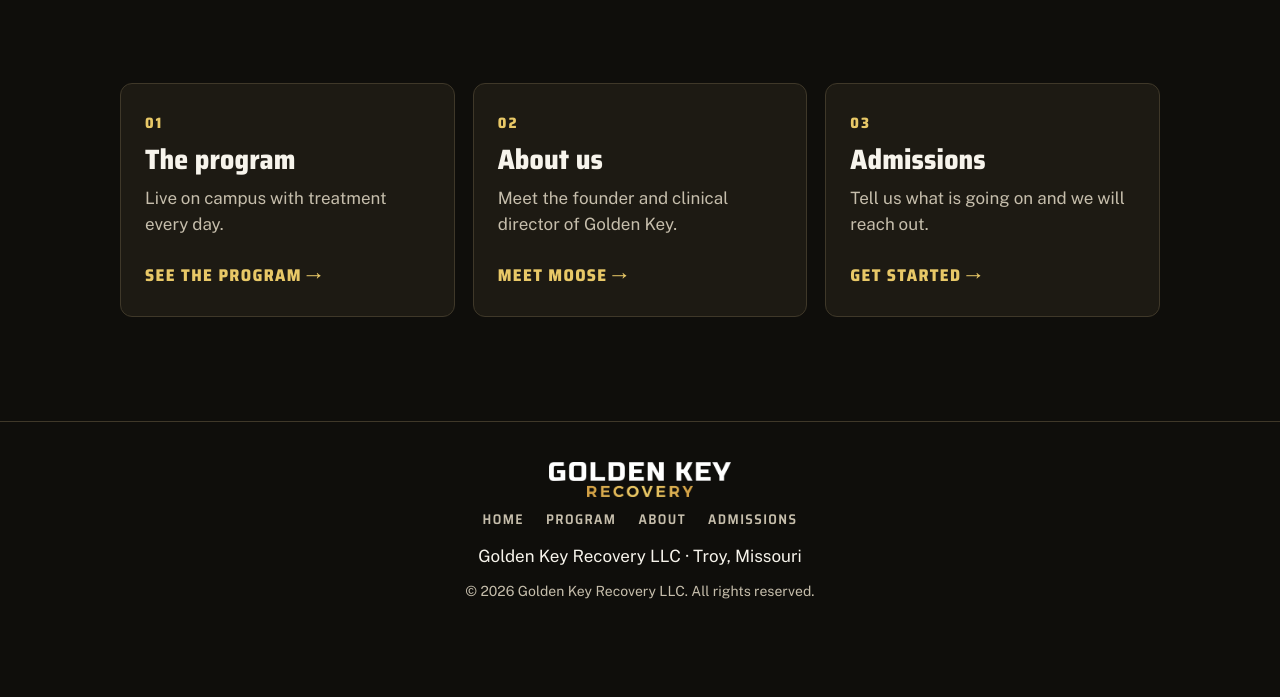
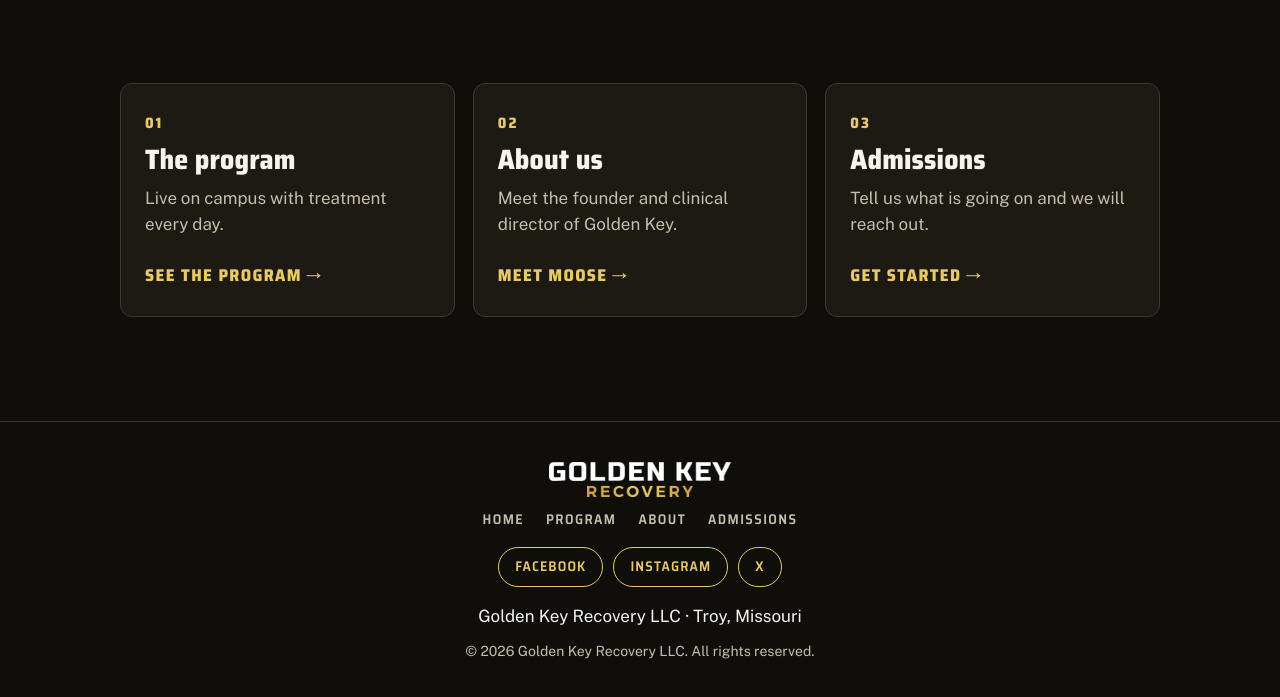
Before and after one commit to kavanaww/goldenkeyrecovery, a plain HTML site: page index.html in a window 1280 px wide. Shown: the part 811-1508 px from the top of the page. Before the commit the page ends 1462 px from the top, so only its background shows below. Drawn offline with Linux system fonts and the light colour scheme.

Commit message:
Add social links to footer and signature

```diff
--- a/css/style.css
+++ b/css/style.css
@@ -189,3 +189,8 @@ input:focus,select:focus,textarea:focus{outline:none;border-color:var(--gold);bo
 .bio-lead{font-family:var(--display);font-weight:600;font-size:clamp(1.3rem,2.6vw,1.6rem);line-height:1.25;color:var(--fg) !important;margin-bottom:14px}
 .about-text p:not(.label):not(.role):not(.bio-lead){color:var(--fg);font-size:1.125rem}
 .creds li{font-weight:600}
+
+/* Footer social links */
+.social{display:flex;flex-wrap:wrap;justify-content:center;gap:10px;margin:4px 0}
+.social a{display:inline-flex;align-items:center;min-height:40px;padding:0 16px;border:1.5px solid var(--gold);border-radius:999px;font-family:var(--display);font-weight:600;letter-spacing:.08em;text-transform:uppercase;font-size:.875rem;text-decoration:none;color:var(--gold)}
+.social a:hover{background:var(--gold);color:var(--on-gold)}
--- a/index.html
+++ b/index.html
@@ -90,6 +90,11 @@
       <a href="about.html">About</a>
       <a href="admissions.html">Admissions</a>
     </nav>
+    <ul class="social" aria-label="Social media">
+      <li><a href="https://www.facebook.com/GoldenKeyRecovery" target="_blank" rel="noopener">Facebook</a></li>
+      <li><a href="https://www.instagram.com/GoldenKeyRecovery" target="_blank" rel="noopener">Instagram</a></li>
+      <li><a href="https://x.com/GKRecovery" target="_blank" rel="noopener">X</a></li>
+    </ul>
     <p>Golden Key Recovery LLC &middot; Troy, Missouri</p>
     <p class="fine">&copy; 2026 Golden Key Recovery LLC. All rights reserved.</p>
   </div>
```
Also changed, not shown: about.html (+5 -0 lines), admissions.html (+5 -0 lines), program.html (+5 -0 lines), signature.html (+1 -0 lines).
